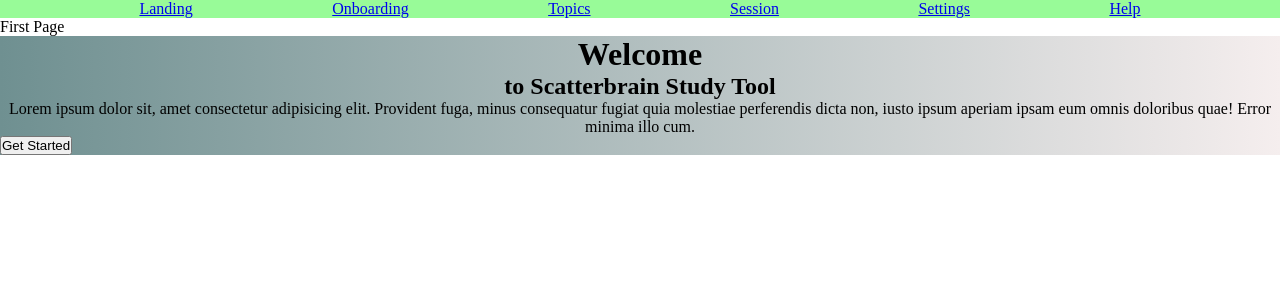
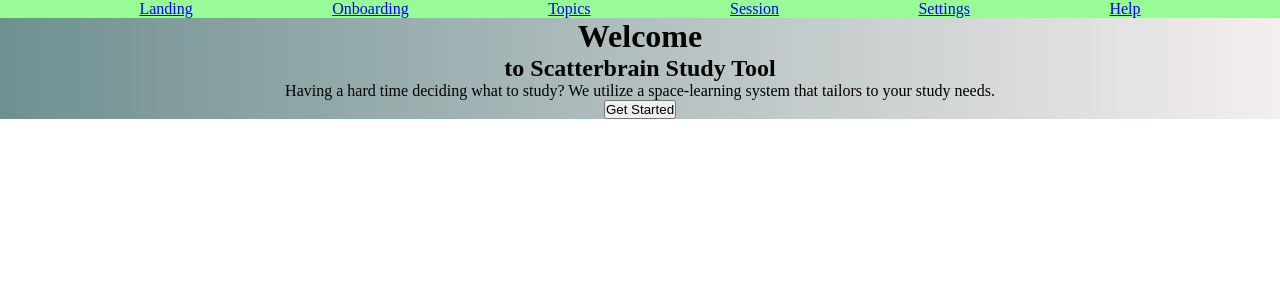
Before and after one commit to bellmarc/scatterbrain-study-app, a React (Create React App) app in the folder client/: page /onboard in a window 1280 px wide. Shown: the top 300 px of the page. Built offline with nearby package versions, Linux system fonts and the light colour scheme.

Commit message:
Folder structure change for onboarding

```diff
--- a/client/src/App.js
+++ b/client/src/App.js
@@ -2,7 +2,7 @@ import React from 'react';
 import './style/App.css';
 import { Switch, Route } from 'react-router-dom';
 import Navbar from './components/Navbar';
-import Onboarding from './components/Onboarding';
+import Onboarding from './components/Onboarding/Onboarding.js';
 import TopicsList from './components/TopicsList';
 import InSession from './components/InSession';
 import Settings from './components/Settings';
--- a/client/src/components/Onboarding.js
+++ b/client/src/components/Onboarding/Onboarding.js
@@ -1,11 +1,11 @@
 import React from 'react';
-import OnboardingWelcome from './OnboardingWelcome.js';
+import OnboardingWelcome from '../Onboarding/OnboardingWelcome.js';
 
+//hook here
 const Onboarding = (props) => {
   return (
       <div>
         {/* if else switching routes (displays each onboarding component) */}
-        <p1>First Page</p1>
           <OnboardingWelcome />
 
       </div>
--- /dev/null
+++ b/client/src/components/Onboarding/OnboardingWelcome.js
@@ -0,0 +1,20 @@
+import React from "react";
+import "../../style/OnboardingWelcome.css";
+
+function OnboardingWelcome() {
+  return (
+    <div className="welcome-page">
+      <div className="text-container">
+        <h1>Welcome</h1>
+        <h2>to Scatterbrain Study Tool</h2>
+        <p className="welcome-info">
+          Having a hard time deciding what to study? We utilize a space-learning
+          system that tailors to your study needs.
+        </p>
+        <button className="welcome-btn">Get Started</button>
+      </div>
+    </div>
+  );
+}
+
+export default OnboardingWelcome;
--- a/client/src/components/OnboardingWelcome.js
+++ /dev/null
@@ -1,21 +0,0 @@
-import React from 'react';
-import '../style/OnboardingWelcome.css';
-
-function OnboardingWelcome() {
-    return (
-        <div className="welcome-page">
-            <div className="text-container">
-                <h1>Welcome</h1>
-                <h2>to Scatterbrain Study Tool</h2>
-                <p className="welcome-info">Lorem ipsum dolor sit, amet consectetur adipisicing elit. Provident fuga, minus consequatur fugiat quia molestiae perferendis dicta non, iusto ipsum aperiam ipsam eum omnis doloribus quae! Error minima illo cum.</p>
-            </div>
-
-            <button className="welcome-btn">Get Started</button>
-        </div>
-    )
-}
-
-
-
-
-export default OnboardingWelcome
```
